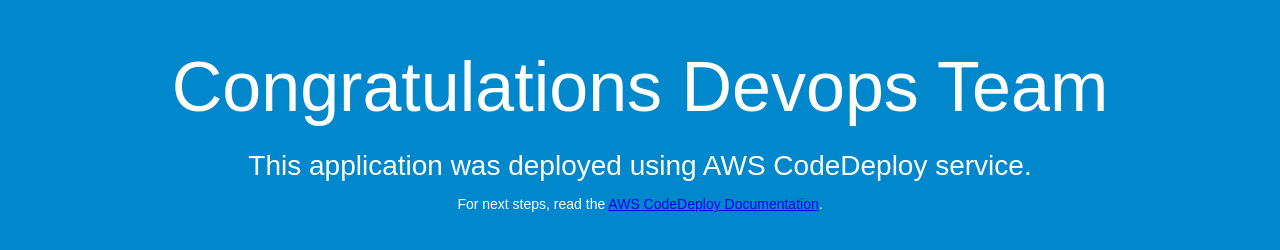
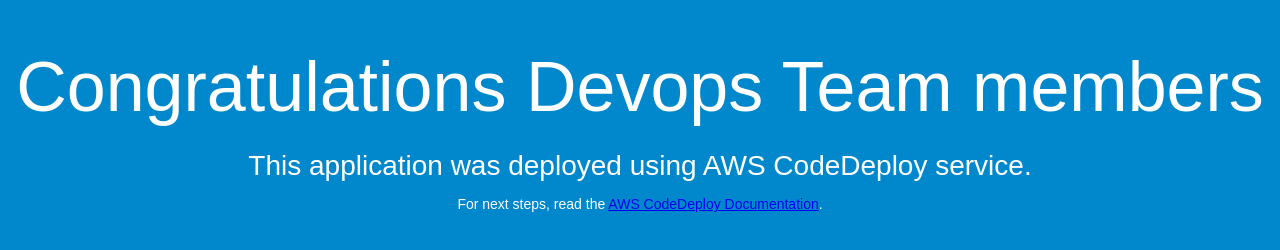
Before and after one commit to pkavyasree/codedeploy, a plain HTML site: page index.html in a window 1280 px wide. Drawn offline with Linux system fonts and the light colour scheme.

Commit message:
updating text

```diff
--- a/index.html
+++ b/index.html
@@ -26,7 +26,7 @@
 </head>
 <body>
   <div align="center">
-    <h1>Congratulations Devops Team</h1>
+    <h1>Congratulations Devops Team members</h1>
     <h2>This application was deployed using AWS CodeDeploy service.</h2>
     <p>For next steps, read the <a href="http://aws.amazon.com/documentation/codedeploy">AWS CodeDeploy Documentation</a>.</p>
   </div>
```
